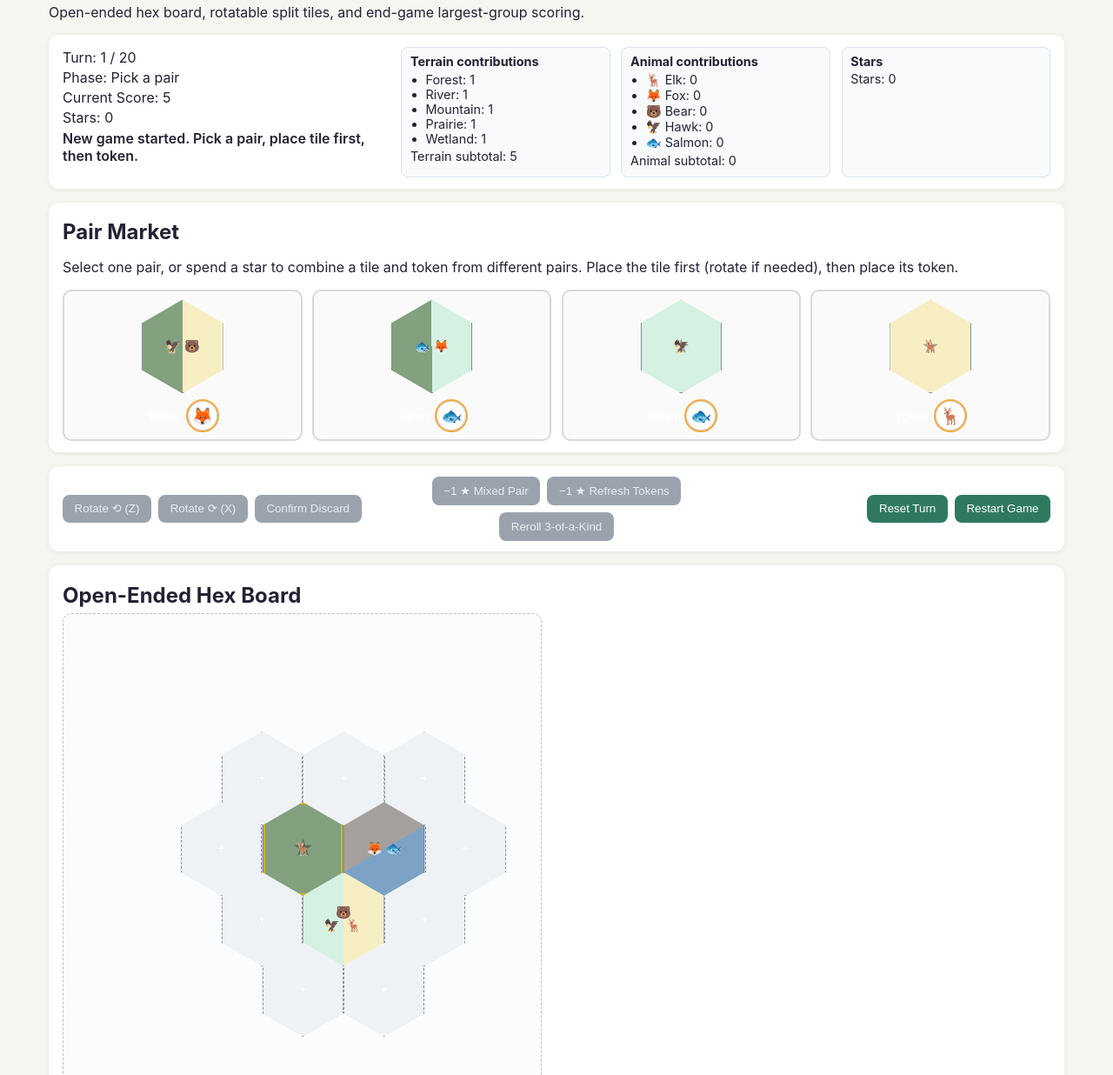
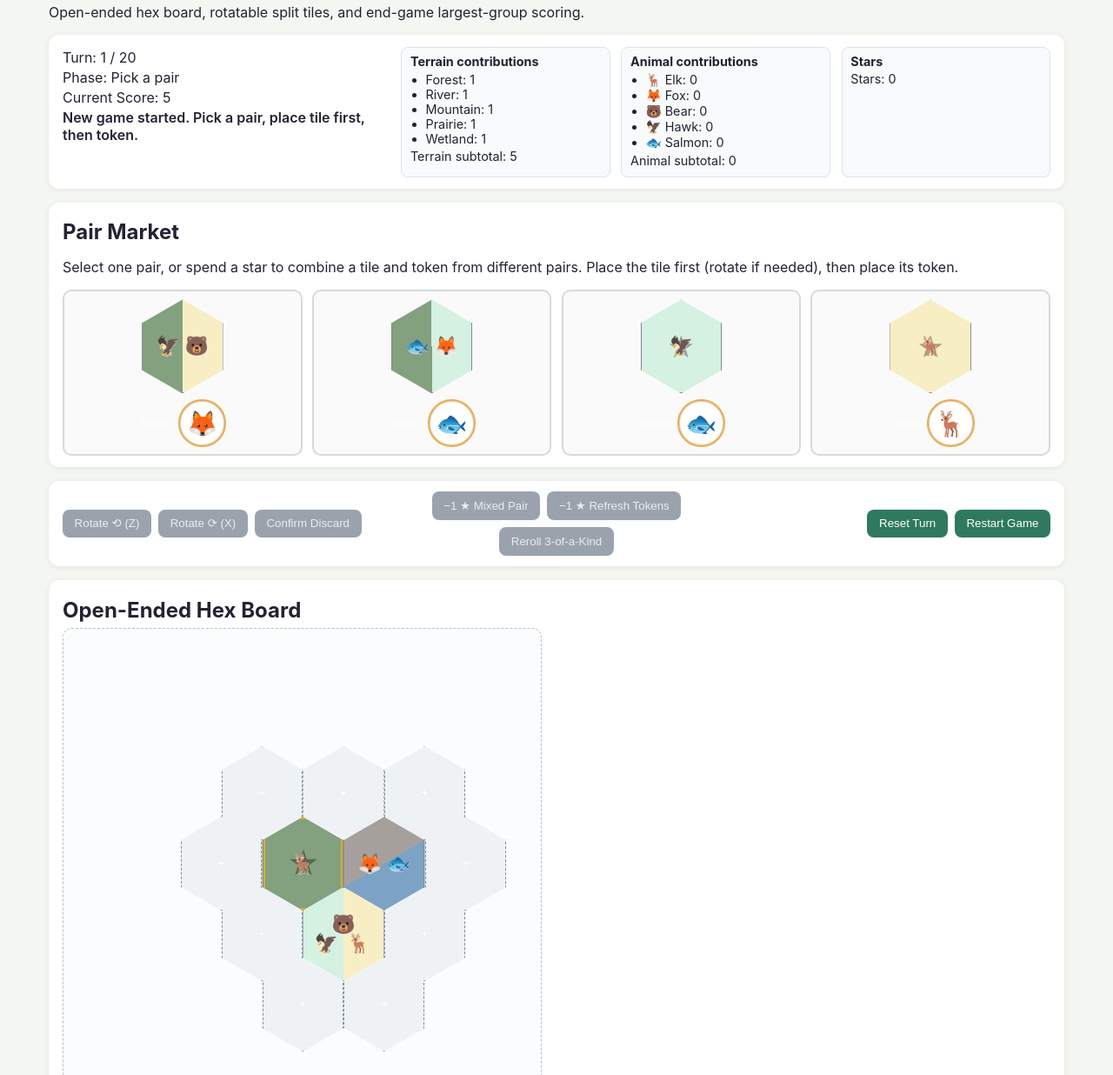
Before and after one commit to awweide/cascadia, a plain HTML site: page index.html in a window 1280 px wide. Shown: the part 64-1300 px from the top of the page at 87% size. Drawn offline with Linux system fonts and the light colour scheme.

Commit message:
Refine status panel and enlarge token visuals

```diff
--- a/index.html
+++ b/index.html
@@ -16,7 +16,6 @@
           <p>Turn: <span id="turn-counter">1 / 20</span></p>
           <p>Phase: <span id="phase-label">Pick a pair</span></p>
           <p>Current Score: <span id="final-score">0</span></p>
-          <p>Stars: <span id="nature-token-count">0</span></p>
           <p id="status" class="status" aria-live="polite">Choose a pair to begin.</p>
         </div>
         <div id="score-breakdown" class="score-breakdown"></div>
--- a/script.js
+++ b/script.js
@@ -66,7 +66,6 @@ const state = {
 const turnCounterEl = document.getElementById("turn-counter");
 const phaseLabelEl = document.getElementById("phase-label");
 const finalScoreEl = document.getElementById("final-score");
-const natureTokenCountEl = document.getElementById("nature-token-count");
 const scoreBreakdownEl = document.getElementById("score-breakdown");
 const marketTilesEl = document.getElementById("market-tiles");
 const boardEl = document.getElementById("board");
@@ -402,6 +401,12 @@ function darkenHexColor(colorHex, factor = 0.38) {
   return `#${toHex(r)}${toHex(g)}${toHex(b)}`;
 }
 
+function starColorForTile(tile) {
+  const terrain = baseTerrainForCenterColor(tile);
+  const factor = terrain === "mountain" ? 0.5 : 0.38;
+  return darkenHexColor(terrainColors[terrain], factor);
+}
+
 function baseTerrainForCenterColor(tile) {
   if (tile.kind === "single") return tile.terrain;
   return tile.terrainA;
@@ -409,7 +414,7 @@ function baseTerrainForCenterColor(tile) {
 
 function hexTileCenterMarkup(tile, tokenOverride = null) {
   const tokenText = tokenOverride ?? tile.token;
-  const starColor = darkenHexColor(terrainColors[baseTerrainForCenterColor(tile)]);
+  const starColor = starColorForTile(tile);
   const starMarkup = tile.bonusOnToken ? `<span class="hex-star" style="color:${starColor};">★</span>` : "";
   const printedMarkup = printedAnimalsMarkup(tile.printedAnimals);
   const tokenMarkup = tokenText ? `<span class="hex-token">${tokenText}</span>` : "";
@@ -1175,7 +1180,6 @@ function render() {
   turnCounterEl.textContent = `${Math.min(state.turn, state.maxTurns)} / ${state.maxTurns}`;
   phaseLabelEl.textContent = phaseLabel();
   finalScoreEl.textContent = String(score.total);
-  natureTokenCountEl.textContent = String(state.natureTokens);
   renderScoreBreakdown(score);
 
   const tripleAnimal = availableTripleTokenAnimal();
--- a/styles.css
+++ b/styles.css
@@ -129,12 +129,12 @@ button:disabled {
 }
 
 .market-token {
-  font-size: 1.2rem;
+  font-size: 1.8rem;
   background: #fff;
   border: 1px solid #ccd2da;
   border-radius: 999px;
-  width: 34px;
-  height: 34px;
+  width: 51px;
+  height: 51px;
   display: inline-flex;
   justify-content: center;
   align-items: center;
@@ -197,14 +197,15 @@ button:disabled {
 
 .hex-star {
   grid-area: 1 / 1;
-  font-size: 1.45rem;
+  font-size: 2.2rem;
   line-height: 1;
   opacity: 0.9;
+  z-index: 1;
 }
 
 .hex-token {
   grid-area: 1 / 1;
-  font-size: 2rem;
+  font-size: 3rem;
   line-height: 1;
   display: inline-block;
   position: relative;
@@ -214,7 +215,7 @@ button:disabled {
 
 .hex-animals {
   grid-area: 1 / 1;
-  font-size: 0.9rem;
+  font-size: 1.35rem;
   opacity: 0.96;
   display: inline-block;
   line-height: 1.2;
```
